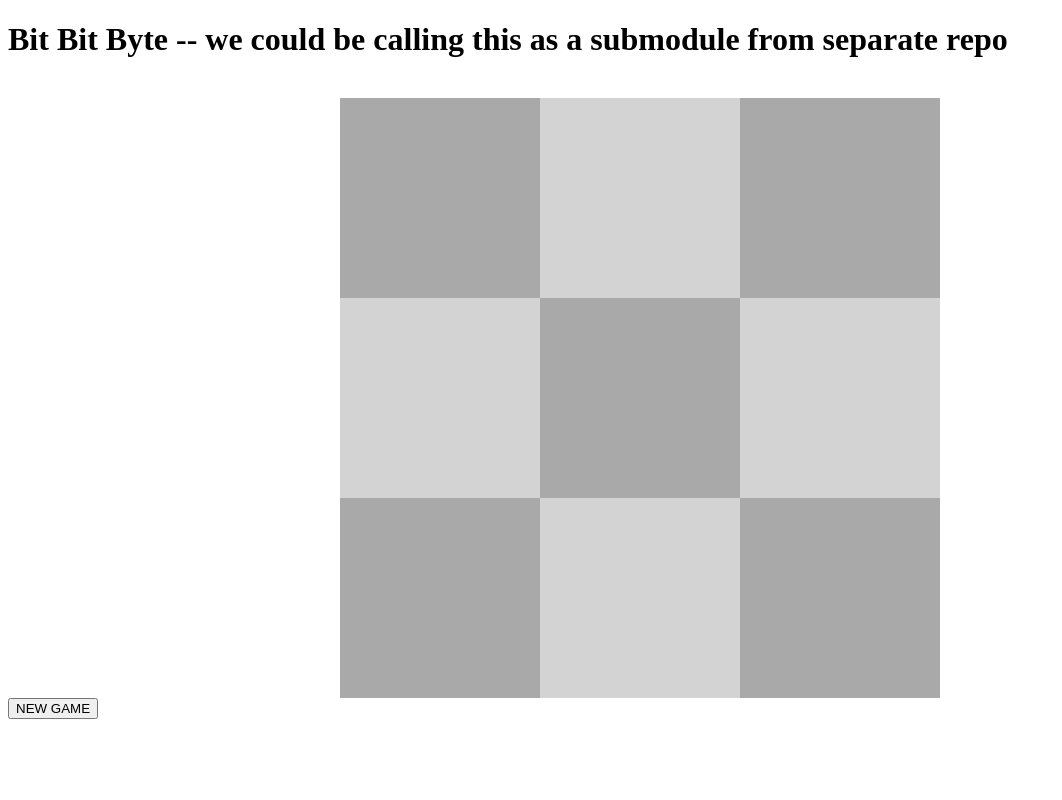
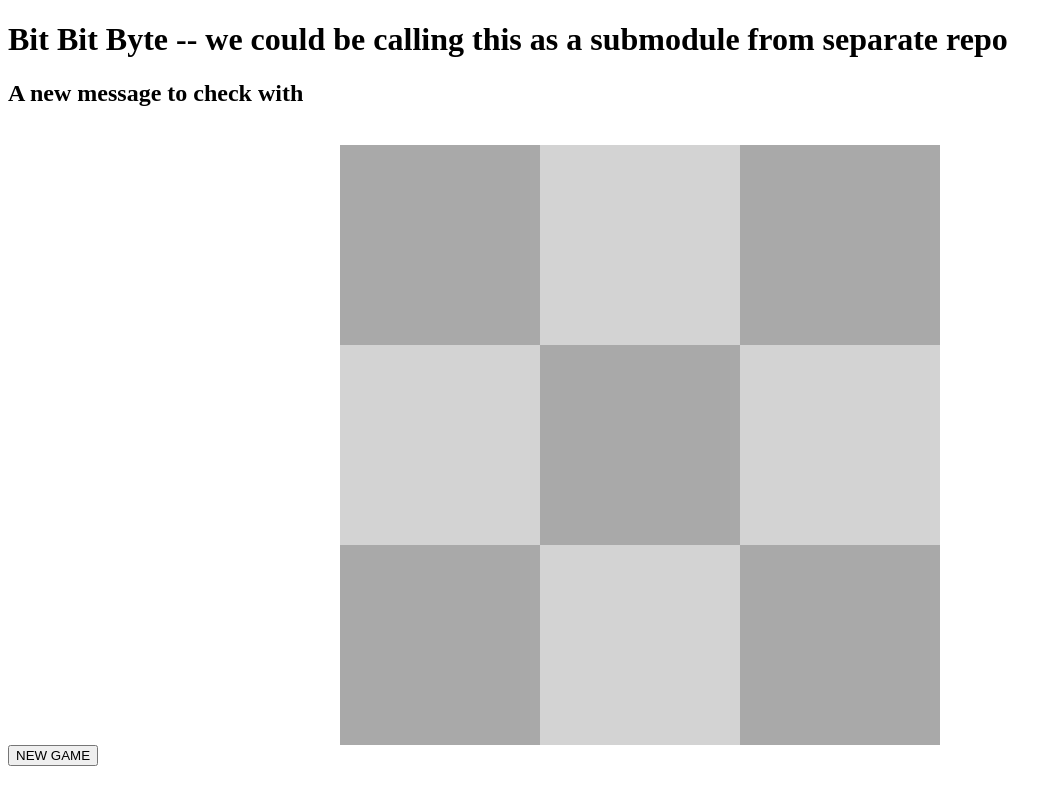
Before and after one commit to loscil412/tic_tac_toe, a plain HTML site: page index.html in a window 1280 px wide. Shown: the whole page, without its empty margins (0-1062 px from the left). Drawn offline with Linux system fonts and the light colour scheme.

Commit message:
h2 heading

```diff
--- a/index.html
+++ b/index.html
@@ -8,6 +8,7 @@
 </title>
 <body>
     <h1 id="header">Bit Bit Byte -- we could be calling this as a submodule from separate repo</h1>
+    <h2>A new message to check with</h2>
     <br>
     <div class="container" id="tictactoe_container">
 
```
